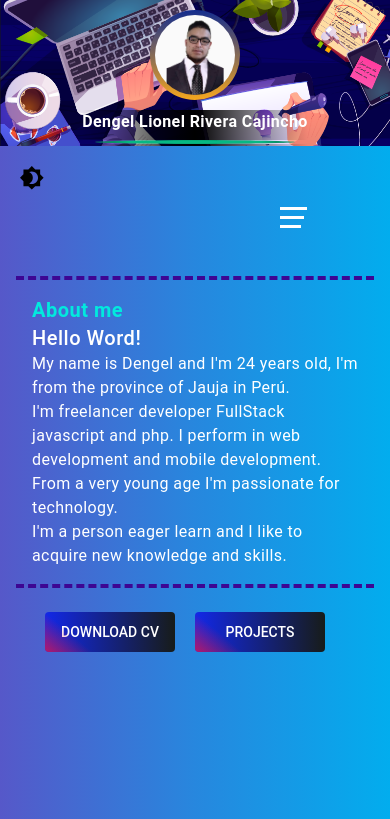
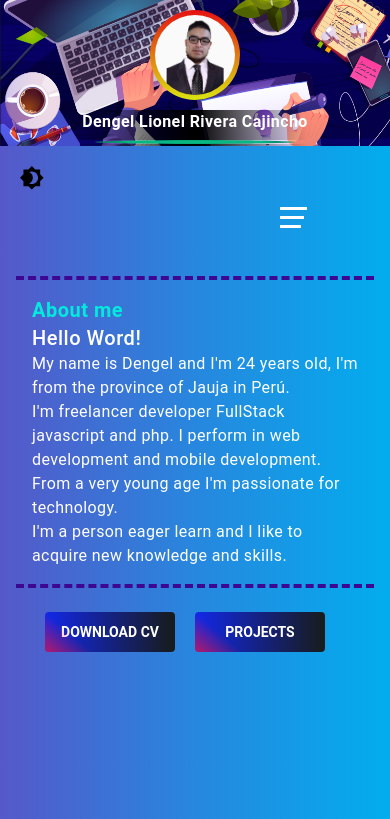
Before and after one commit to DengelLionel/portfoliodengel, a React (Create React App) app: page / in a window 390 px wide. Shown: the top 819 px of the page. Built offline with nearby package versions, Linux system fonts and the light colour scheme; a web font is replaced by a local one.

Commit message:
Changed color perfil

```diff
--- a/src/components/Body/SeccionBienvenido.js
+++ b/src/components/Body/SeccionBienvenido.js
@@ -40,9 +40,9 @@ export default function SeccionBienvenido(){
     </section>
         <br/>
          <section className="font-medium grid items-center justify-center relative top-[60px]   xl:relative xl:top-[40px] grid-cols-[repeat(3,auto)] gap-[20px] lg:relative lg:top-[80px] 2xl:top-[20px]">
-         <a type="button" className="bg-degradadonegroazul p-[10px] text-sm font-robotob rounded text-white w-[130px] text-center overflow-hidden relative hover:bg-blue-900 before:content-[''] before:absolute before:top-0 before:left-[-100%] before:w-[100%] before:h-[100%] before:bg-degradadorojo before:skew-x-[50deg] before:origin-top-left before:duration-700 hover:before:left-[100%] xl:cursor-pointer xl:text-xl xl:w-[170px] xl:text-center xl:rounded-2xl xl:hover:shadow-xl  2xl:w-[220px] 2xl:text-2xl 2xl:p-[20px] lg:rounded-lg lg:text-lg lg:w-[200px] lg:text-center sm:relative sm:-top-[35vh] sm:-left-[80px]  md:relative md:-top-0 md:-left-0" href="media/cvdevelopmentdengel.pdf" download >DOWNLOAD CV</a>
-        <a type="button" className="bg-degradadonegroazul p-[10px] text-sm font-robotob rounded text-white w-[130px] text-center overflow-hidden relative hover:bg-blue-900 before:content-[''] before:absolute before:top-0 before:left-[-100%] before:w-[100%] before:h-[100%] before:bg-degradadorojo before:skew-x-[50deg] before:origin-top-left before:duration-700 hover:before:left-[100%] xl:cursor-pointer xl:text-xl xl:w-[170px] xl:text-center xl:rounded-2xl xl:hover:shadow-xl  2xl:w-[220px] 2xl:text-2xl 2xl:p-[20px] lg:rounded-lg lg:text-lg lg:w-[200px] lg:text-center  sm:relative sm:-top-[35vh] sm:left-[100px]  md:relative md:-top-0 md:-left-0"  onClick={scrollToAnchorP}>PROJECTS</a>
-        <a type="button" className="hidden xl:block bg-degradadonegroazul p-[10px] font-robotob rounded text-white overflow-hidden relative hover:bg-blue-900 before:content-[''] before:absolute before:top-0 before:left-[-100%] before:w-[100%] before:h-[100%] before:bg-degradadorojo before:skew-x-[50deg] before:origin-top-left before:duration-700 hover:before:left-[100%] xl:cursor-pointer xl:text-xl xl:w-[170px] xl:text-center xl:rounded-2xl lg:block xl:hover:shadow-xl 2xl:w-[220px] 2xl:text-2xl 2xl:p-[20px] lg:rounded-lg lg:text-lg lg:w-[200px] lg:text-center"  onClick={scrollToAnchorC}>CONTACT</a>
+         <a type="button" className="bg-degradadonegroazul p-[10px] font-bold text-sm font-robotob rounded text-white w-[130px] text-center overflow-hidden relative hover:bg-blue-900 before:content-[''] before:absolute before:top-0 before:left-[-100%] before:w-[100%] before:h-[100%] before:bg-degradadorojo before:skew-x-[50deg] before:origin-top-left before:duration-700 hover:before:left-[100%] xl:cursor-pointer xl:text-xl xl:w-[170px] xl:text-center xl:rounded-2xl xl:hover:shadow-xl  2xl:w-[220px] 2xl:text-2xl 2xl:p-[20px] lg:rounded-lg lg:text-lg lg:w-[200px] lg:text-center sm:relative sm:-top-[35vh] sm:-left-[80px]  md:relative md:-top-0 md:-left-0" href="media/cvdevelopmentdengel.pdf" download >DOWNLOAD CV</a>
+        <a type="button" className="bg-degradadonegroazul p-[10px] font-bold text-sm font-robotob rounded text-white w-[130px] text-center overflow-hidden relative hover:bg-blue-900 before:content-[''] before:absolute before:top-0 before:left-[-100%] before:w-[100%] before:h-[100%] before:bg-degradadorojo before:skew-x-[50deg] before:origin-top-left before:duration-700 hover:before:left-[100%] xl:cursor-pointer xl:text-xl xl:w-[170px] xl:text-center xl:rounded-2xl xl:hover:shadow-xl  2xl:w-[220px] 2xl:text-2xl 2xl:p-[20px] lg:rounded-lg lg:text-lg lg:w-[200px] lg:text-center  sm:relative sm:-top-[35vh] sm:left-[100px]  md:relative md:-top-0 md:-left-0"  onClick={scrollToAnchorP}>PROJECTS</a>
+        <a type="button" className="hidden xl:block font-bold bg-degradadonegroazul p-[10px] font-robotob rounded text-white overflow-hidden relative hover:bg-blue-900 before:content-[''] before:absolute before:top-0 before:left-[-100%] before:w-[100%] before:h-[100%] before:bg-degradadorojo before:skew-x-[50deg] before:origin-top-left before:duration-700 hover:before:left-[100%] xl:cursor-pointer xl:text-xl xl:w-[170px] xl:text-center xl:rounded-2xl lg:block xl:hover:shadow-xl 2xl:w-[220px] 2xl:text-2xl 2xl:p-[20px] lg:rounded-lg lg:text-lg lg:w-[200px] lg:text-center"  onClick={scrollToAnchorC}>CONTACT</a>
         </section>
      </section>
 
--- a/tailwind.config.js
+++ b/tailwind.config.js
@@ -14,7 +14,7 @@ module.exports = {
         degradadoazul:"linear-gradient(to right,#1D24C8,#241A62)",
         degradadoceleste2:"linear-gradient(to left,#02ADEE,#1972F8)",
         degradadorojo:"linear-gradient(90deg,transparent,rgb(242, 18, 55),transparent)",
-        degradadoperfil:"linear-gradient(#132D8E,#F6A71E)",
+        degradadoperfil:"linear-gradient(#e51111,#dae511)",
         degradadoitemuno:"linear-gradient(to left,#dc8b08,#281901)",
         degradadoitemdos:"linear-gradient(to left,#009552,#0f4142)",
         degradadoitemtres:"linear-gradient(to right,#2787DE,#098264,#d74d46,#d4e91a)",
```
